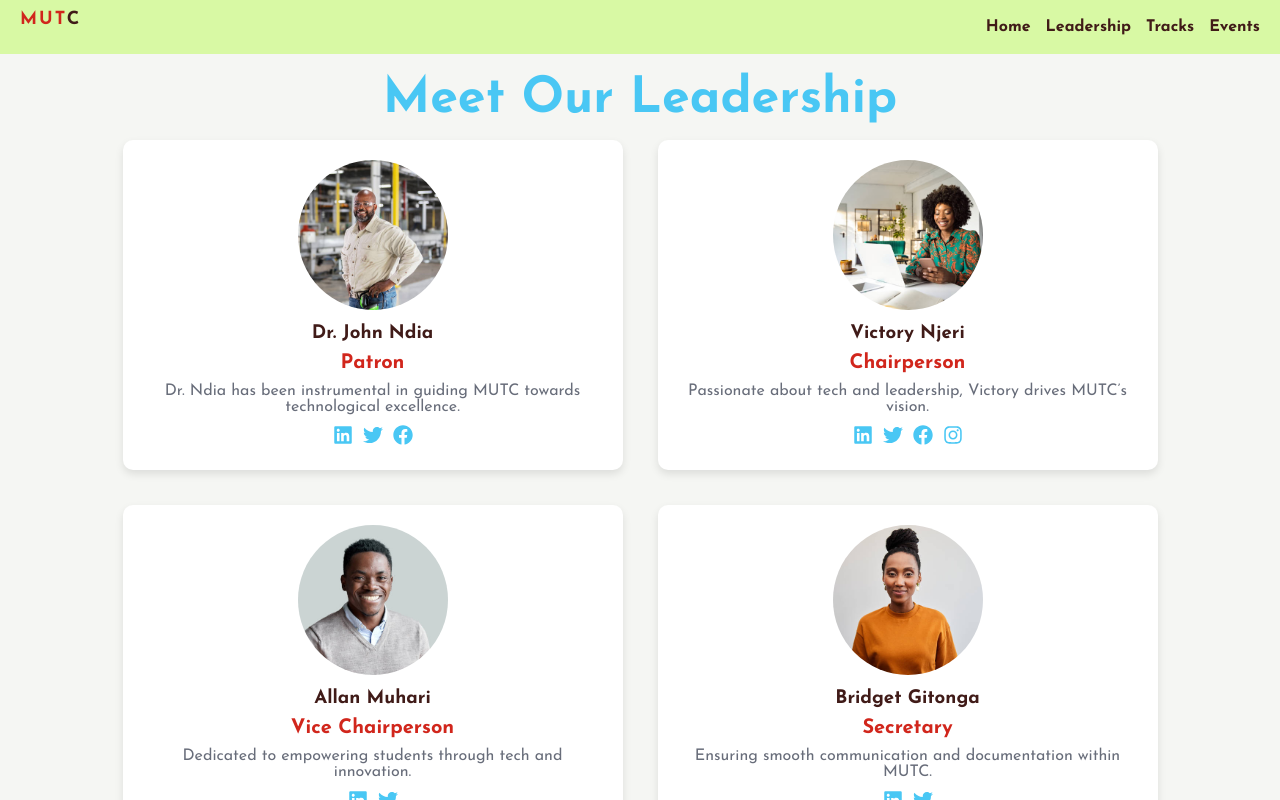
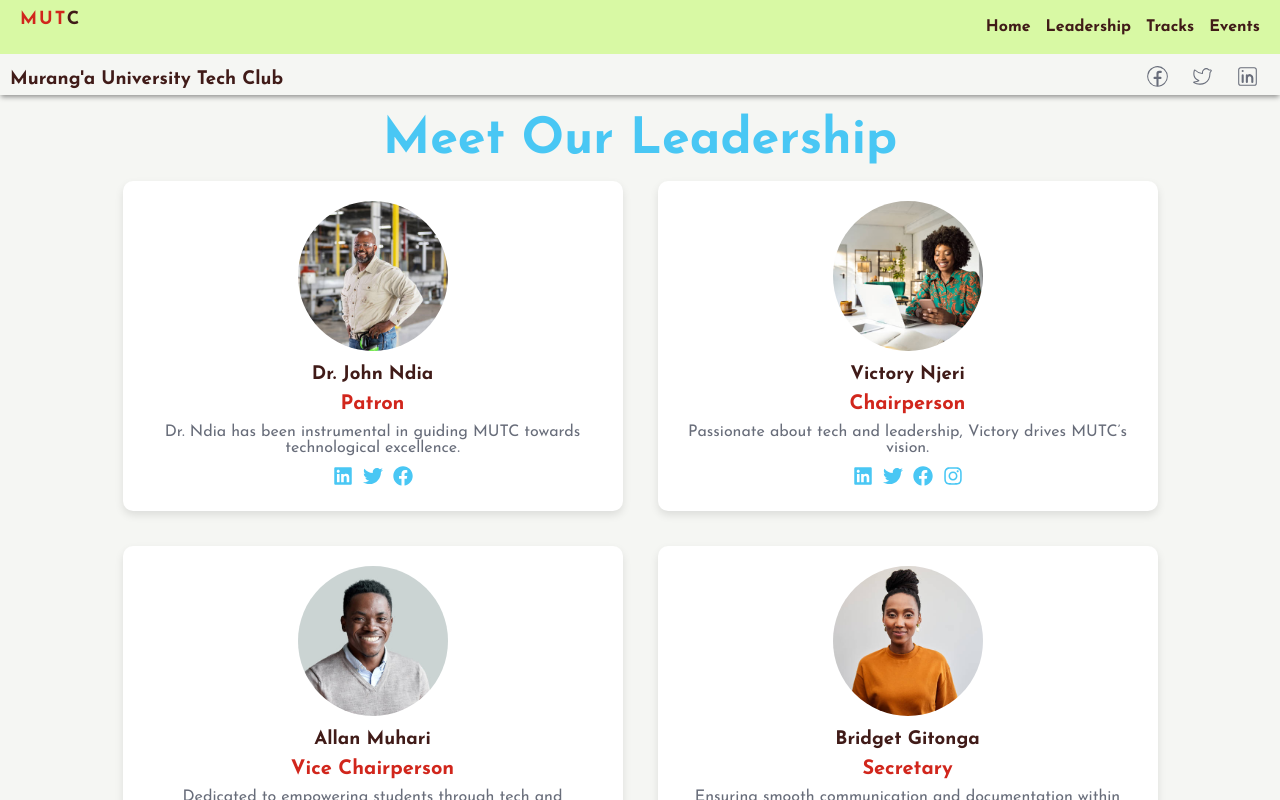
Before and after one commit to FrancisMurayaDev/murang-a-university-tech-club, a React (Vite) app: page /leadership in a window 1280 px wide. Shown: the top 800 px of the page. Built offline with nearby package versions, Linux system fonts and the light colour scheme.

Commit message:
update navbar

```diff
--- a/src/Components/Navbar/Navbar.css
+++ b/src/Components/Navbar/Navbar.css
@@ -69,3 +69,34 @@
     margin: 1rem 0;
   }
 }
+
+.bottom-div {
+  display: flex;
+  flex-wrap: wrap;
+  align-items: center;
+  justify-content: space-between;
+  padding-top: 1rem;
+  box-shadow: 0px 3px 5px -1px rgba(0, 0, 0, 0.42);
+  -webkit-box-shadow: 0px 3px 5px -1px rgba(0, 0, 0, 0.42);
+  -moz-box-shadow: 0px 3px 5px -1px rgba(0, 0, 0, 0.42);
+}
+
+.bottom-head {
+  padding-left: 1rem;
+}
+
+.socials {
+  display: flex;
+  align-items: center;
+  justify-content: space-around;
+  gap: 2rem;
+  margin-right: 2rem;
+}
+
+.social {
+  color: var(--color-black-light);
+  font-size: 2.5rem;
+  font-weight: 700;
+  width: 3rem;
+  height: 3rem;
+}
--- a/src/Components/Navbar/Navbar.tsx
+++ b/src/Components/Navbar/Navbar.tsx
@@ -2,6 +2,7 @@ import { Link } from "react-router-dom";
 import { useState } from "react";
 import "./Navbar.css";
 import { FiMenu, FiX } from "react-icons/fi";
+import { CiFacebook, CiTwitter, CiLinkedin } from "react-icons/ci";
 
 function Navbar() {
   const [isOpen, setIsOpen] = useState(false);
@@ -11,6 +12,7 @@ function Navbar() {
   };
 
   return (
+    <div className="nav-container">
       <nav className="navbar">
         <h2 className="nav-title">
           <span>MUT</span>C
@@ -41,6 +43,27 @@ function Navbar() {
           </li>
         </ul>
       </nav>
+      <div className="bottom-div">
+        <h3 className="bottom-head"> Murang'a University Tech Club</h3>
+        <ul className="socials">
+          <li>
+            <a className="social" href="#">
+              <CiFacebook />
+            </a>
+          </li>
+          <li>
+            <a className="social" href="#">
+              <CiTwitter />
+            </a>
+          </li>
+          <li>
+            <a className="social" href="#">
+              <CiLinkedin />
+            </a>
+          </li>
+        </ul>
+      </div>
+    </div>
   );
 }
 
```
Lines whose indentation alone changed are shown as unchanged.
